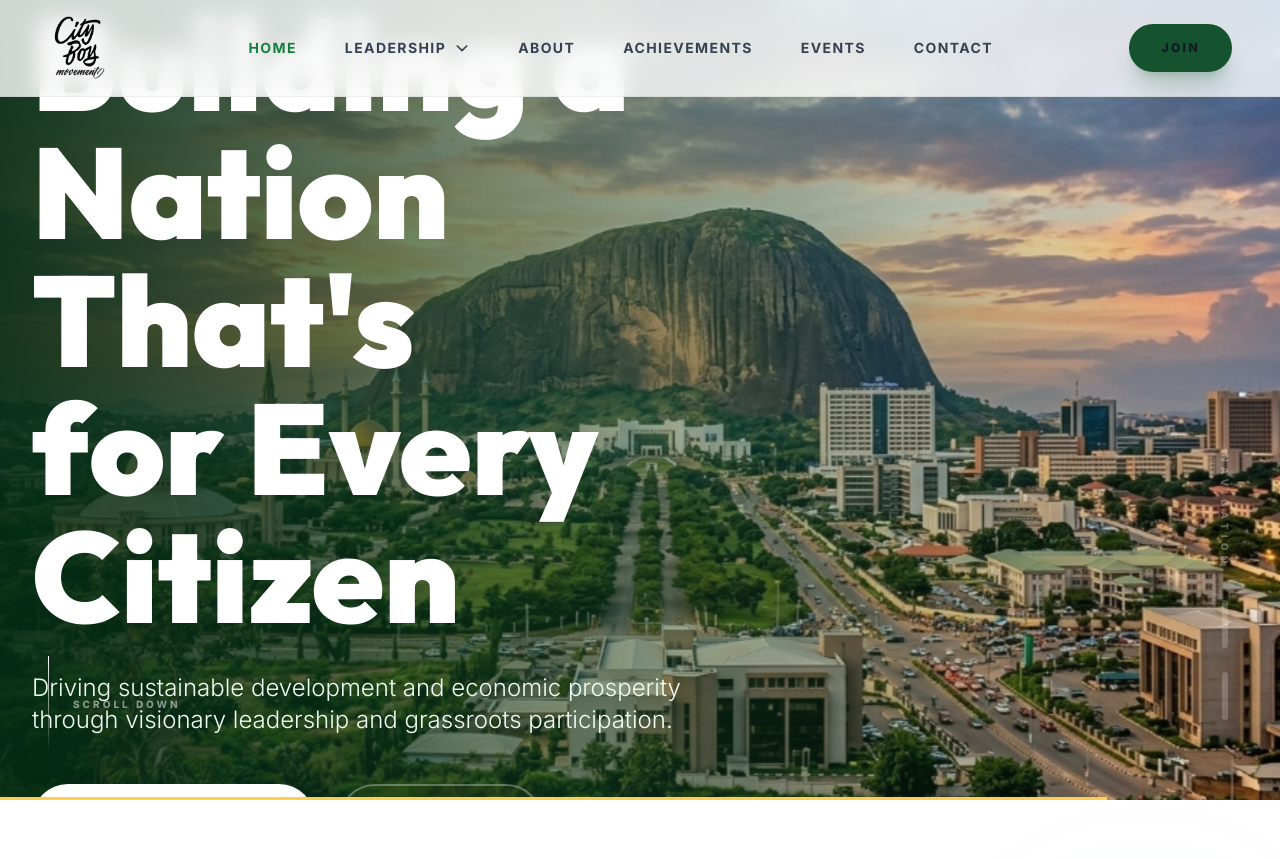
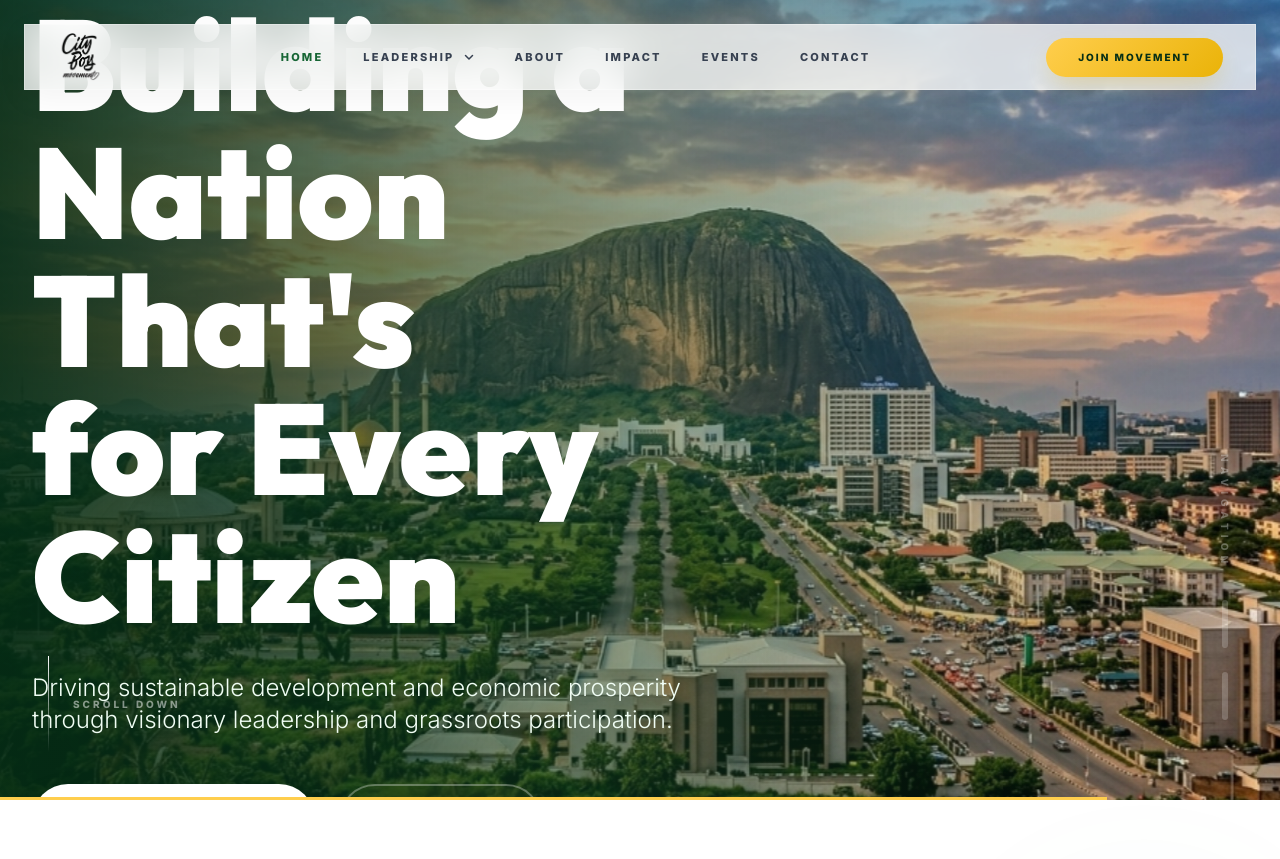
Before and after one commit to sucoon45-5/cityboys, a website: page public/index.html in a window 1280 px wide. Shown: the top 859 px of the page. Drawn offline with nearby package versions, Linux system fonts and the light colour scheme.

Commit message:
Redesign navigation bar to premium floating glass aesthetic

```diff
--- a/public/index.html
+++ b/public/index.html
@@ -66,14 +66,48 @@
         }
 
         .glass-nav {
-            background: rgba(255, 255, 255, 0.8);
-            backdrop-filter: blur(12px);
-            -webkit-backdrop-filter: blur(12px);
-            border-bottom: 1px solid rgba(0, 0, 0, 0.05);
+            background: rgba(255, 255, 255, 0.75);
+            backdrop-filter: blur(20px);
+            -webkit-backdrop-filter: blur(20px);
+            border: 1px solid rgba(255, 255, 255, 0.3);
+            box-shadow: 0 8px 32px 0 rgba(0, 0, 0, 0.05);
+        }
+
+        .nav-link {
+            position: relative;
+            transition: all 0.3s ease;
+        }
+
+        .nav-link::after {
+            content: '';
+            position: absolute;
+            bottom: -4px;
+            left: 50%;
+            width: 0;
+            height: 2px;
+            background: #166534; /* green-800 */
+            transition: all 0.3s ease;
+            transform: translateX(-50%);
+        }
+
+        .nav-link:hover::after {
+            width: 100%;
         }
 
         .gold-glow {
-            text-shadow: 0 0 20px rgba(255, 206, 77, 0.4);
+            text-shadow: 0 0 20px rgba(255, 206, 77, 0.6);
+        }
+
+        .btn-gold {
+            background: linear-gradient(135deg, #FFCE4D 0%, #EAB308 100%);
+            box-shadow: 0 10px 25px -5px rgba(234, 179, 8, 0.3);
+            transition: all 0.3s cubic-bezier(0.4, 0, 0.2, 1);
+        }
+
+        .btn-gold:hover {
+            transform: translateY(-2px);
+            box-shadow: 0 15px 30px -5px rgba(234, 179, 8, 0.4);
+            filter: brightness(1.05);
         }
 
         .progress-bar {
@@ -95,68 +129,69 @@
 
 <body class="bg-white text-gray-900 font-['Inter'] overflow-x-hidden selection:bg-green-600 selection:text-white">
     <!-- Navigation -->
-    <nav class="fixed top-0 w-full z-[100] transition-all duration-500 glass-nav py-4" id="mainNav">
-        <div class="max-w-7xl mx-auto px-6 sm:px-8 lg:px-12">
+    <div class="fixed top-6 left-0 w-full z-[100] px-6" id="navWrapper">
+        <nav class="max-w-7xl mx-auto glass-nav rounded-full py-2 px-8 transition-all duration-500" id="mainNav">
             <div class="flex justify-between items-center">
                 <div class="flex-shrink-0">
                     <a href="index.html" class="block group">
                         <img src="images/logo.png" alt="City Boy Movement"
-                            class="h-16 w-auto group-hover:scale-105 transition-transform duration-300">
+                            class="h-12 w-auto group-hover:scale-110 transition-transform duration-500">
                     </a>
                 </div>
 
-                <div class="hidden lg:flex space-x-12 items-center">
-                    <a href="index.html" class="text-sm font-bold tracking-widest uppercase text-green-700">Home</a>
+                <div class="hidden lg:flex space-x-10 items-center">
+                    <a href="index.html" class="nav-link text-[11px] font-black tracking-[0.2em] uppercase text-green-800">Home</a>
 
                     <div class="relative group">
                         <button
-                            class="flex items-center gap-2 text-sm font-bold tracking-widest uppercase text-gray-700 hover:text-green-600 transition-colors">
+                            class="nav-link flex items-center gap-2 text-[11px] font-black tracking-[0.2em] uppercase text-gray-700 hover:text-green-800 transition-colors">
                             Leadership
-                            <svg class="w-4 h-4" fill="none" stroke="currentColor" viewBox="0 0 24 24">
-                                <path stroke-linecap="round" stroke-linejoin="round" stroke-width="2.5"
+                            <svg class="w-3 h-3 transition-transform group-hover:rotate-180" fill="none" stroke="currentColor" viewBox="0 0 24 24">
+                                <path stroke-linecap="round" stroke-linejoin="round" stroke-width="3"
                                     d="M19 9l-7 7-7-7"></path>
                             </svg>
                         </button>
                         <div
-                            class="absolute left-0 mt-4 w-56 bg-white rounded-3xl shadow-2xl py-4 opacity-0 invisible group-hover:opacity-100 group-hover:visible transition-all duration-300 border border-gray-100 transform translate-y-2 group-hover:translate-y-0">
+                            class="absolute left-1/2 -translate-x-1/2 mt-4 w-60 bg-white/95 backdrop-blur-xl rounded-[2rem] shadow-2xl py-6 opacity-0 invisible group-hover:opacity-100 group-hover:visible transition-all duration-500 border border-gray-100 transform translate-y-4 group-hover:translate-y-0">
                             <a href="grand-patron.html"
-                                class="block px-8 py-3 text-sm font-bold text-gray-600 hover:text-green-600 hover:bg-green-50 transition-all">Grand
+                                class="block px-8 py-3 text-[10px] font-black tracking-widest text-gray-600 hover:text-green-700 hover:bg-green-50/50 transition-all uppercase">Grand
                                 Patron</a>
                             <a href="patron.html"
-                                class="block px-8 py-3 text-sm font-bold text-gray-600 hover:text-green-600 hover:bg-green-50 transition-all">Patron</a>
+                                class="block px-8 py-3 text-[10px] font-black tracking-widest text-gray-600 hover:text-green-700 hover:bg-green-50/50 transition-all uppercase">Patron</a>
                             <a href="director-general.html"
-                                class="block px-8 py-3 text-sm font-bold text-gray-600 hover:text-green-600 hover:bg-green-50 transition-all">Director
+                                class="block px-8 py-3 text-[10px] font-black tracking-widest text-gray-600 hover:text-green-700 hover:bg-green-50/50 transition-all uppercase">Director
                                 General</a>
+                            <div class="mx-6 my-2 border-t border-gray-100"></div>
                             <a href="leadership.html"
-                                class="block px-8 py-3 text-sm font-bold text-gray-600 border-t border-gray-50 mt-2 hover:text-green-600 transition-all">Full
+                                class="block px-8 py-3 text-[10px] font-black tracking-widest text-green-800 hover:bg-green-50/50 transition-all uppercase">View Full
                                 Team</a>
                         </div>
                     </div>
 
                     <a href="about.html"
-                        class="text-sm font-bold tracking-widest uppercase text-gray-700 hover:text-green-600 transition-colors">About</a>
+                        class="nav-link text-[11px] font-black tracking-[0.2em] uppercase text-gray-700 hover:text-green-800 transition-colors">About</a>
                     <a href="achievements.html"
-                        class="text-sm font-bold tracking-widest uppercase text-gray-700 hover:text-green-600 transition-colors">Achievements</a>
+                        class="nav-link text-[11px] font-black tracking-[0.2em] uppercase text-gray-700 hover:text-green-800 transition-colors">Impact</a>
                     <a href="events.html"
-                        class="text-sm font-bold tracking-widest uppercase text-gray-700 hover:text-green-600 transition-colors">Events</a>
+                        class="nav-link text-[11px] font-black tracking-[0.2em] uppercase text-gray-700 hover:text-green-800 transition-colors">Events</a>
                     <a href="contact.html"
-                        class="text-sm font-bold tracking-widest uppercase text-gray-700 hover:text-green-600 transition-colors">Contact</a>
+                        class="nav-link text-[11px] font-black tracking-[0.2em] uppercase text-gray-700 hover:text-green-800 transition-colors">Contact</a>
                 </div>
 
-                <div class="flex items-center gap-4 sm:gap-8">
+                <div class="flex items-center gap-4">
                     <a href="join.html?tab=register"
-                        class="px-6 sm:px-8 py-3 sm:py-4 bg-green-900 text-gold-400 rounded-full font-black text-[10px] sm:text-xs tracking-[0.2em] uppercase hover:bg-green-800 transition-all shadow-xl shadow-green-900/20 active:scale-95">Join</a>
+                        class="px-8 py-3 btn-gold text-green-950 rounded-full font-black text-[10px] tracking-[0.2em] uppercase active:scale-95">Join Movement</a>
                     <button id="mobileMenuBtn"
-                        class="lg:hidden p-2 text-gray-700 hover:text-green-600 transition-colors">
-                        <svg class="w-8 h-8" fill="none" stroke="currentColor" viewBox="0 0 24 24">
-                            <path stroke-linecap="round" stroke-linejoin="round" stroke-width="2"
+                        class="lg:hidden p-2 text-gray-700 hover:text-green-800 transition-colors">
+                        <svg class="w-7 h-7" fill="none" stroke="currentColor" viewBox="0 0 24 24">
+                            <path stroke-linecap="round" stroke-linejoin="round" stroke-width="2.5"
                                 d="M4 6h16M4 12h16m-7 6h7"></path>
                         </svg>
                     </button>
                 </div>
             </div>
-        </div>
-    </nav>
+        </nav>
+    </div>
 
     <!-- Mobile Menu Overlay -->
     <div id="mobileMenu"
@@ -780,13 +815,21 @@
 
         // Nav Scroll Effect
         window.addEventListener('scroll', () => {
+            const navWrapper = document.getElementById('navWrapper');
             const nav = document.getElementById('mainNav');
-            if (window.scrollY > 100) {
-                nav.classList.add('py-2', 'shadow-lg');
-                nav.classList.remove('py-4');
+            if (window.scrollY > 20) {
+                navWrapper.classList.remove('top-6');
+                navWrapper.classList.add('top-0', 'py-4');
+                nav.classList.add('shadow-2xl', 'bg-white/90');
+                nav.classList.remove('max-w-7xl');
+                nav.classList.add('max-w-full', 'rounded-none', 'border-none');
             } else {
-                nav.classList.add('py-4');
-                nav.classList.remove('py-2', 'shadow-lg');
+                navWrapper.classList.add('top-6');
+                navWrapper.classList.remove('top-0', 'py-4');
+                nav.classList.remove('shadow-2xl', 'bg-white/90');
+                nav.classList.add('max-w-7xl');
+                nav.classList.remove('max-w-full', 'rounded-full', 'border-none');
+                nav.classList.add('rounded-full');
             }
         });
 
```
